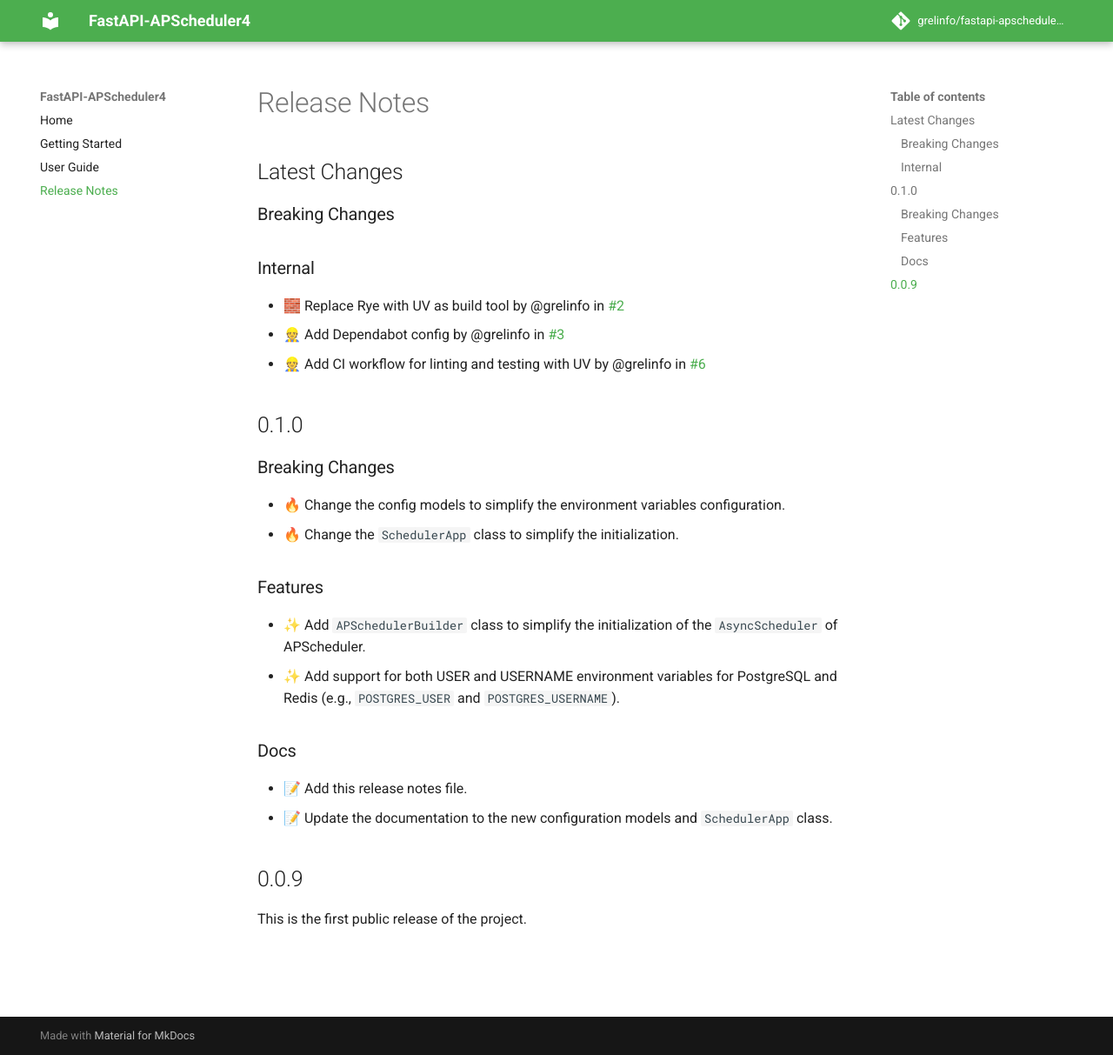
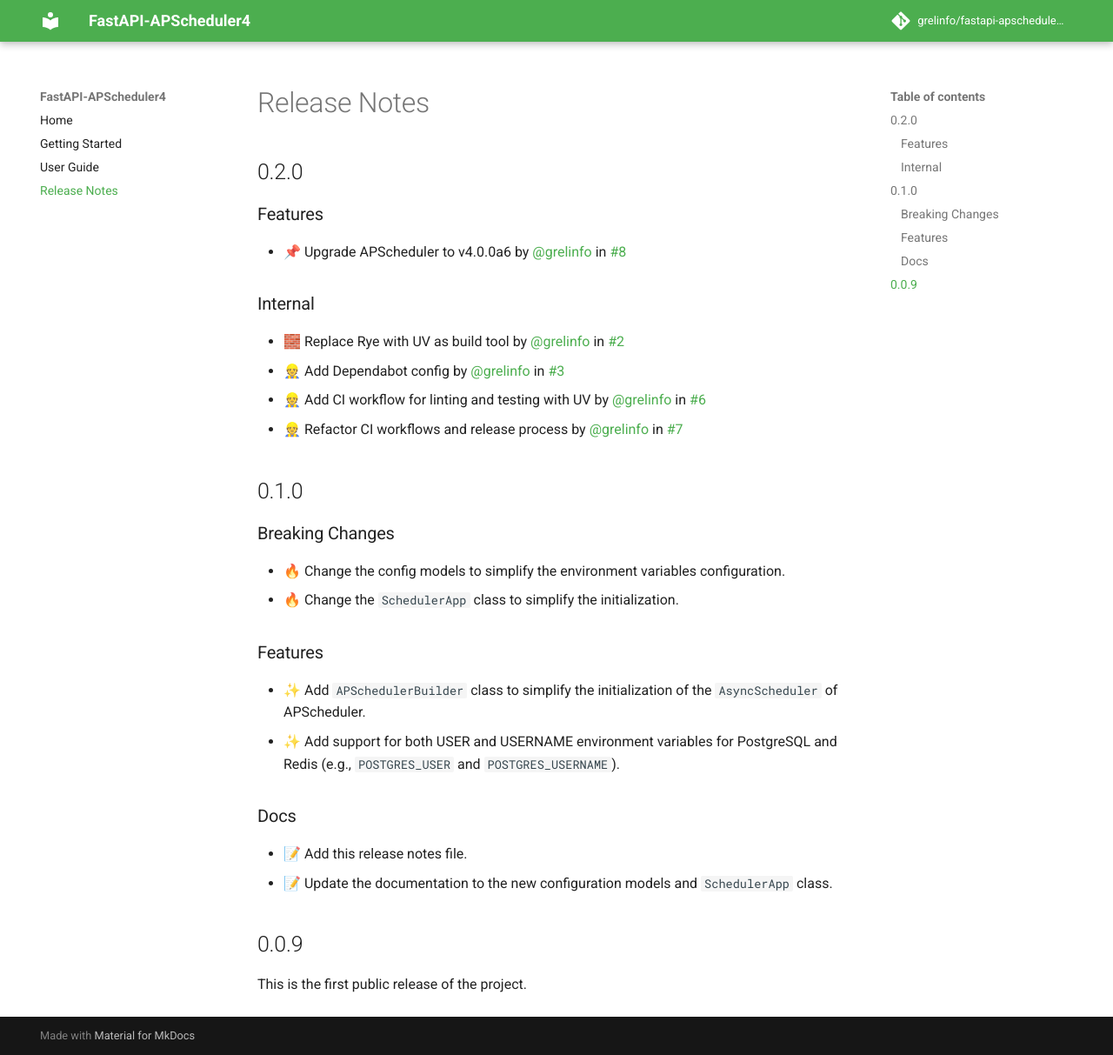
Before and after one commit to grelinfo/fastapi-apscheduler4, an MkDocs documentation site: the page built from docs/release_notes.md, in a window 1280 px wide and 1213 px high. Shown: the whole window at 87% size. Built offline with MkDocs 1.6.1 and Material for MkDocs 9.7.7, drawn with Linux system fonts in a browser that asks for light colours; comment, search, counter and statistics services are not loaded; the version menu is left out.

Commit message:
📌 Upgrade APScheduler to v4.0.0a6 (#8)

```diff
--- a/docs/release_notes.md
+++ b/docs/release_notes.md
@@ -1,14 +1,17 @@
 # Release Notes
 
-## Latest Changes
+## 0.2.0
 
-### Breaking Changes
+### Features
+
+* 📌 Upgrade APScheduler to v4.0.0a6 by [@grelinfo](https://github.com/grelinfo) in [#8](https://github.com/grelinfo/fastapi-apscheduler4/pull/8)
 
 ### Internal
 
-* 🧱 Replace Rye with UV as build tool by @grelinfo in [#2](https://github.com/grelinfo/fastapi-apscheduler4/pull/2)
-* 👷 Add Dependabot config by @grelinfo in [#3](https://github.com/grelinfo/fastapi-apscheduler4/pull/3)
-* 👷 Add CI workflow for linting and testing with UV by @grelinfo in [#6](https://github.com/grelinfo/fastapi-apscheduler4/pull/6)
+* 🧱 Replace Rye with UV as build tool by [@grelinfo](https://github.com/grelinfo) in [#2](https://github.com/grelinfo/fastapi-apscheduler4/pull/2)
+* 👷 Add Dependabot config by [@grelinfo](https://github.com/grelinfo) in [#3](https://github.com/grelinfo/fastapi-apscheduler4/pull/3)
+* 👷 Add CI workflow for linting and testing with UV by [@grelinfo](https://github.com/grelinfo) in [#6](https://github.com/grelinfo/fastapi-apscheduler4/pull/6)
+* 👷 Refactor CI workflows and release process by [@grelinfo](https://github.com/grelinfo) in [#7](https://github.com/grelinfo/fastapi-apscheduler4/pull/7)
 
 ## 0.1.0
 
--- a/pyproject.toml
+++ b/pyproject.toml
@@ -38,7 +38,7 @@
 requires-python = ">= 3.10"
 dependencies = [
   "fastapi>=0.100.0",
-  "apscheduler==4.0.0a5",
+  "apscheduler==4.0.0a6",
   "pydantic-settings>=2.0.0",
 ]
 
```
Also changed, not shown: 2 other files.
